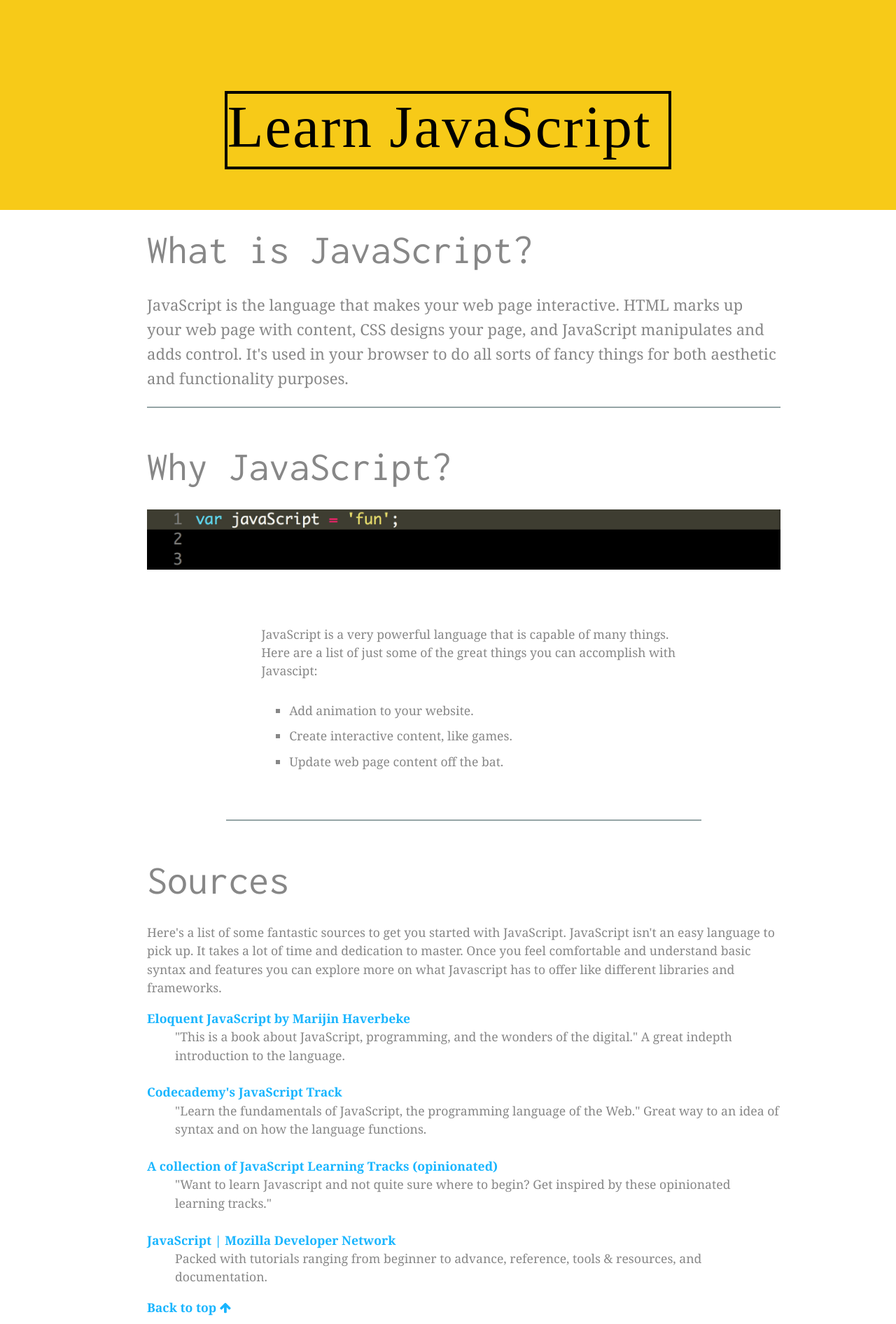
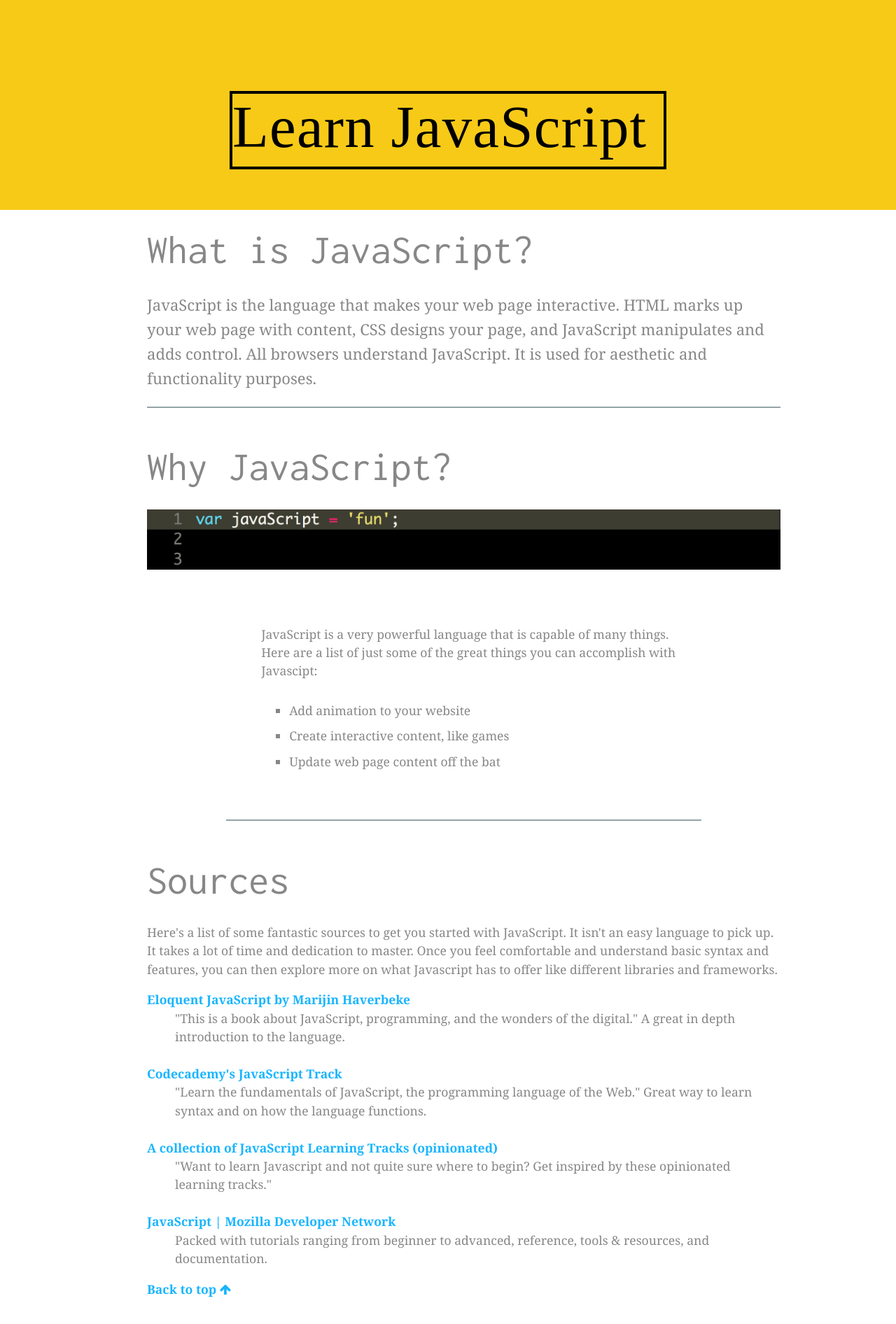
Before and after one commit to ericirel/learn-javascript, a plain HTML site: page index.html in a window 1280 px wide. Shown: the top 1892 px of the page at 70% size. Drawn offline with Linux system fonts and the light colour scheme; a web font is replaced by a local one.

Commit message:
Random fixes

```diff
--- a/css/main.css
+++ b/css/main.css
@@ -31,8 +31,6 @@ h2 {
   line-height: 1.1;
   margin: 0 0 .5em;
 }
-
-
 
 /*Lists*/
 
@@ -69,7 +67,7 @@ a:visited {
 }
 
 .title {
-  letter-spacing: .025em;
+  letter-spacing: .015em;
   border: 4px solid;
   padding-bottom: 10px;
 }
--- a/index.html
+++ b/index.html
@@ -20,7 +20,7 @@
   <div class="primary-content">
     <h2>What is JavaScript?</h2>
     <p class="intro">
-      JavaScript is the language that makes your web page interactive. HTML marks up your web page with content, CSS designs your page, and JavaScript manipulates and adds control. It's used in your browser to do all sorts of fancy things for both aesthetic and functionality purposes.
+      JavaScript is the language that makes your web page interactive. HTML marks up your web page with content, CSS designs your page, and JavaScript manipulates and adds control. All browsers understand JavaScript. It is used for aesthetic and functionality purposes.
     </p>
     <div class="border">
     </br>
@@ -33,13 +33,13 @@
     </p>
       <ul>
         <li>
-          Add animation to your website.
+          Add animation to your website
         </li>
         <li>
-          Create interactive content, like games.
+          Create interactive content, like games
         </li>
         <li>
-          Update web page content off the bat.
+          Update web page content off the bat
         </li>
       </ul>
     </div>
@@ -48,21 +48,21 @@
   </br>
       <h2>Sources</h2>
       <p class="a-list">
-        Here's a list of some fantastic sources to get you started with JavaScript. JavaScript isn't an easy language to pick up. It takes a lot of time and dedication to master. Once you feel comfortable and understand basic syntax and features you can explore more on what Javascript has to offer like different libraries and frameworks.
+        Here's a list of some fantastic sources to get you started with JavaScript. It isn't an easy language to pick up. It takes a lot of time and dedication to master. Once you feel comfortable and understand basic syntax and features, you can then explore more on what Javascript has to offer like different libraries and frameworks.
       </p>
       <dl>
         <dt><a href="http://eloquentjavascript.net/"> Eloquent JavaScript by Marijin Haverbeke</a></dt></br>
           <dd>"This is a book about JavaScript, programming, and the wonders of the digital."
-            A great indepth introduction to the language.</dd>
+            A great in depth introduction to the language.</dd>
           </br>
         <dt><a href="http://www.codecademy.com/tracks/javascript"> Codecademy's JavaScript Track</a></dt></br>
-          <dd>"Learn the fundamentals of JavaScript, the programming language of the Web." Great way to an idea of syntax and on how the language functions. </dd>
+          <dd>"Learn the fundamentals of JavaScript, the programming language of the Web." Great way to learn syntax and on how the language functions. </dd>
         </br>
         <dt><a href="http://js.startrack.io/"> A collection of JavaScript Learning Tracks (opinionated)</a></dt></br>
           <dd>"Want to learn Javascript and not quite sure where to begin? Get inspired by these opinionated learning tracks."</dd>
         </br>
         <dt><a href="https://developer.mozilla.org/en-US/docs/Web/JavaScript"> JavaScript | Mozilla Developer Network</a></dt></br>
-          <dd>Packed with tutorials ranging from beginner to advance, reference, tools & resources, and documentation.</dd>
+          <dd>Packed with tutorials ranging from beginner to advanced, reference, tools & resources, and documentation.</dd>
       </dl>
       <a href="#top">Back to top <i class="fa fa-arrow-up"></i></a>
       <footer class="bottom">
```
